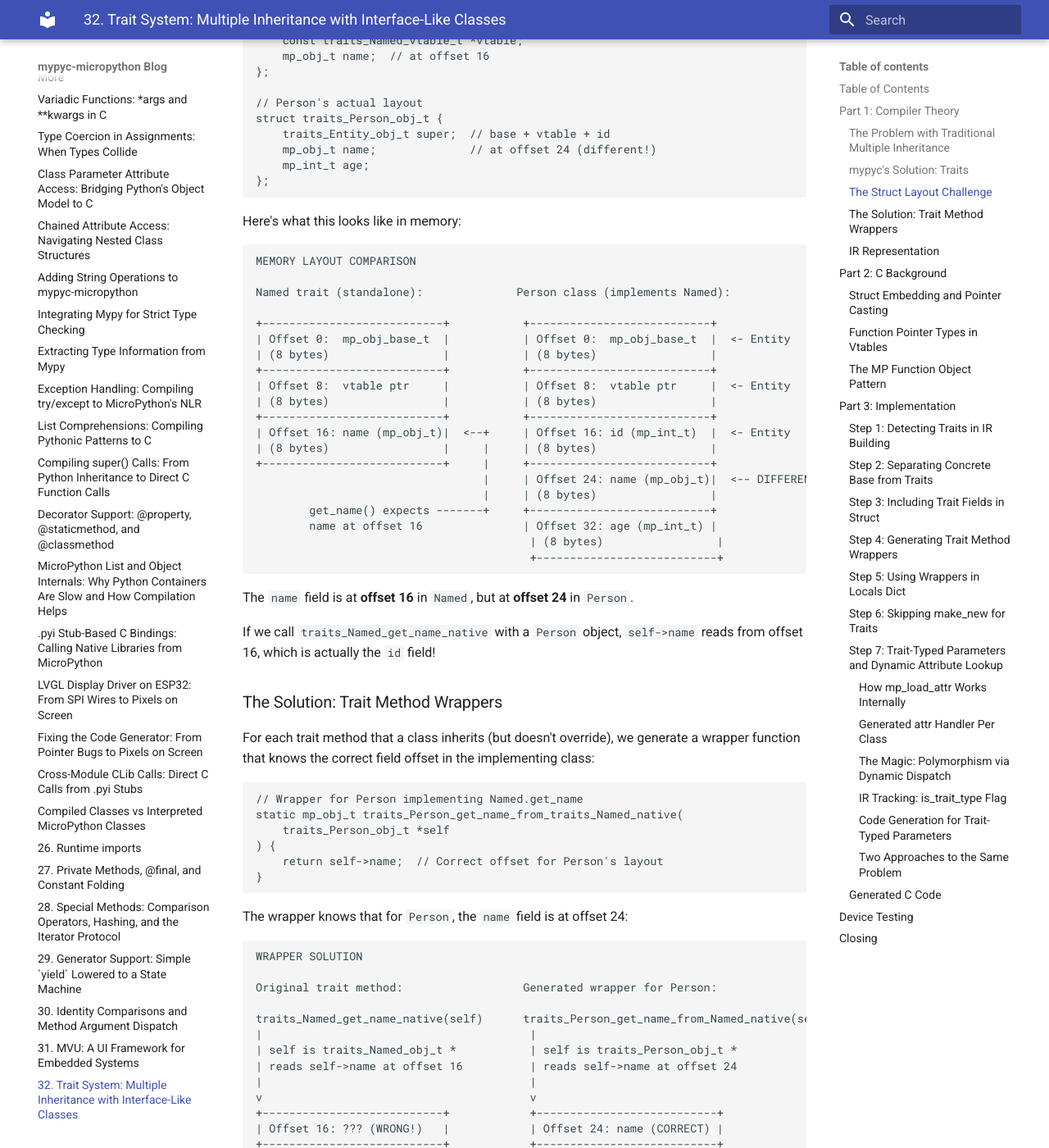
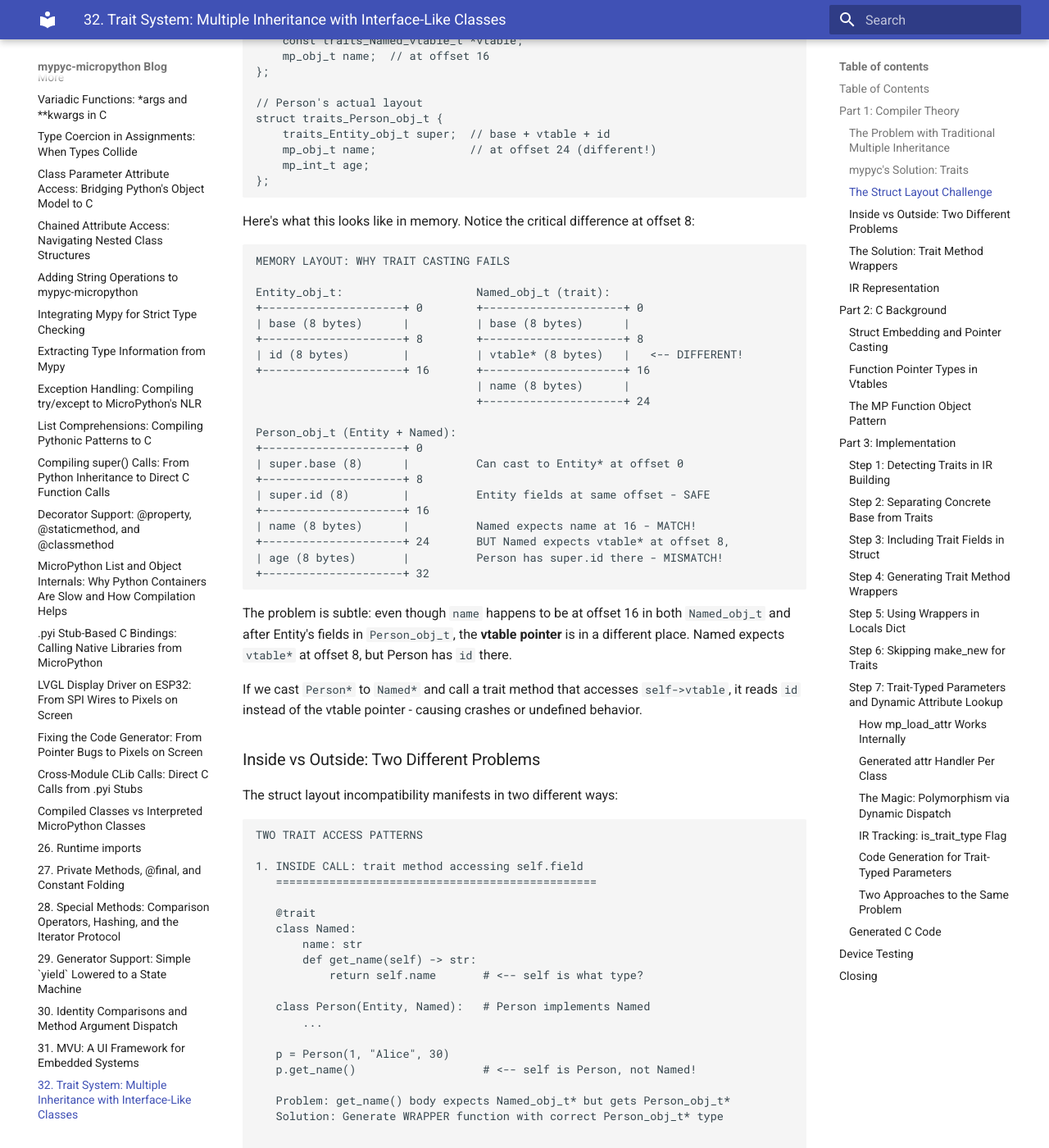
Before and after one commit to anhlt/mypyc-micropython, an MkDocs documentation site: the page built from blogs/32-trait-system.md, in a window 1280 px wide and 1400 px high, scrolled down 2565 px. Shown: the whole window at 82% size. Built offline with MkDocs 1.6.1 and Material for MkDocs 9.7.7, drawn with Linux system fonts in a browser that asks for light colours; some of the changed text lies outside the part shown.

Commit message:
docs: add inside vs outside call diagram to trait blog
Improve memory layout diagrams showing:
- Clear ASCII art of Entity, Named, Person struct layouts
- Why vtable pointer position causes incompatibility
- Inside call: trait method body accessing self.field (needs wrapper)
- Outside call: function with trait-typed param (needs mp_load_attr)
- Key insight: compile-time known vs runtime polymorphism

````diff
--- a/blogs/32-trait-system.md
+++ b/blogs/32-trait-system.md
@@ -111,32 +111,80 @@
 };
 ```
 
-Here's what this looks like in memory:
+Here's what this looks like in memory. Notice the critical difference at offset 8:
 
 ```
-MEMORY LAYOUT COMPARISON
+MEMORY LAYOUT: WHY TRAIT CASTING FAILS
 
-Named trait (standalone):              Person class (implements Named):
+Entity_obj_t:                    Named_obj_t (trait):
++---------------------+ 0        +---------------------+ 0
+| base (8 bytes)      |          | base (8 bytes)      |
++---------------------+ 8        +---------------------+ 8
+| id (8 bytes)        |          | vtable* (8 bytes)   |   <-- DIFFERENT!
++---------------------+ 16       +---------------------+ 16
+                                 | name (8 bytes)      |
+                                 +---------------------+ 24
 
-+---------------------------+           +---------------------------+
-| Offset 0:  mp_obj_base_t  |           | Offset 0:  mp_obj_base_t  |  <- Entity
-| (8 bytes)                 |           | (8 bytes)                 |
-+---------------------------+           +---------------------------+
-| Offset 8:  vtable ptr     |           | Offset 8:  vtable ptr     |  <- Entity
-| (8 bytes)                 |           | (8 bytes)                 |
-+---------------------------+           +---------------------------+
-| Offset 16: name (mp_obj_t)|  <--+     | Offset 16: id (mp_int_t)  |  <- Entity
-| (8 bytes)                 |     |     | (8 bytes)                 |
-+---------------------------+     |     +---------------------------+
-                                  |     | Offset 24: name (mp_obj_t)|  <-- DIFFERENT!
-                                  |     | (8 bytes)                 |
-        get_name() expects -------+     +---------------------------+
-        name at offset 16               | Offset 32: age (mp_int_t) |
-                                         | (8 bytes)                 |
-                                         +---------------------------+
+Person_obj_t (Entity + Named):
++---------------------+ 0
+| super.base (8)      |          Can cast to Entity* at offset 0
++---------------------+ 8
+| super.id (8)        |          Entity fields at same offset - SAFE
++---------------------+ 16
+| name (8 bytes)      |          Named expects name at 16 - MATCH!
++---------------------+ 24       BUT Named expects vtable* at offset 8,
+| age (8 bytes)       |          Person has super.id there - MISMATCH!
++---------------------+ 32
 ```
 
-The `name` field is at **offset 16** in `Named`, but at **offset 24** in `Person`.
+The problem is subtle: even though `name` happens to be at offset 16 in both `Named_obj_t` and after Entity's fields in `Person_obj_t`, the **vtable pointer** is in a different place. Named expects `vtable*` at offset 8, but Person has `id` there.
+
+If we cast `Person*` to `Named*` and call a trait method that accesses `self->vtable`, it reads `id` instead of the vtable pointer - causing crashes or undefined behavior.
+
+### Inside vs Outside: Two Different Problems
+
+The struct layout incompatibility manifests in two different ways:
+
+```
+TWO TRAIT ACCESS PATTERNS
+
+1. INSIDE CALL: trait method accessing self.field
+   ================================================
+
+   @trait
+   class Named:
+       name: str
+       def get_name(self) -> str:
+           return self.name       # <-- self is what type?
+
+   class Person(Entity, Named):   # Person implements Named
+       ...
+
+   p = Person(1, "Alice", 30)
+   p.get_name()                   # <-- self is Person, not Named!
+
+   Problem: get_name() body expects Named_obj_t* but gets Person_obj_t*
+   Solution: Generate WRAPPER function with correct Person_obj_t* type
+
+
+2. OUTSIDE CALL: function with trait-typed parameter
+   ================================================
+
+   def greet(n: Named) -> str:    # n could be ANY Named implementer
+       return "Hello " + n.name  # <-- which struct layout?
+
+   p = Person(1, "Alice", 30)
+   e = Employee(2, "Bob", "Sales", 50000)
+   greet(p)                       # n.name at offset 16 in Person
+   greet(e)                       # n.name at offset 32 in Employee!
+
+   Problem: Can't generate direct field access - offset varies by class
+   Solution: Use mp_load_attr() for DYNAMIC lookup at runtime
+```
+
+**Key insight**: "Inside" and "outside" need different solutions:
+- **Inside** (trait method body): We know at compile time which class implements the trait, so we generate class-specific wrappers
+- **Outside** (trait-typed param): We don't know at compile time which class will be passed, so we use runtime dynamic dispatch
 
 If we call `traits_Named_get_name_native` with a `Person` object, `self->name` reads from offset 16, which is actually the `id` field!
 
````
